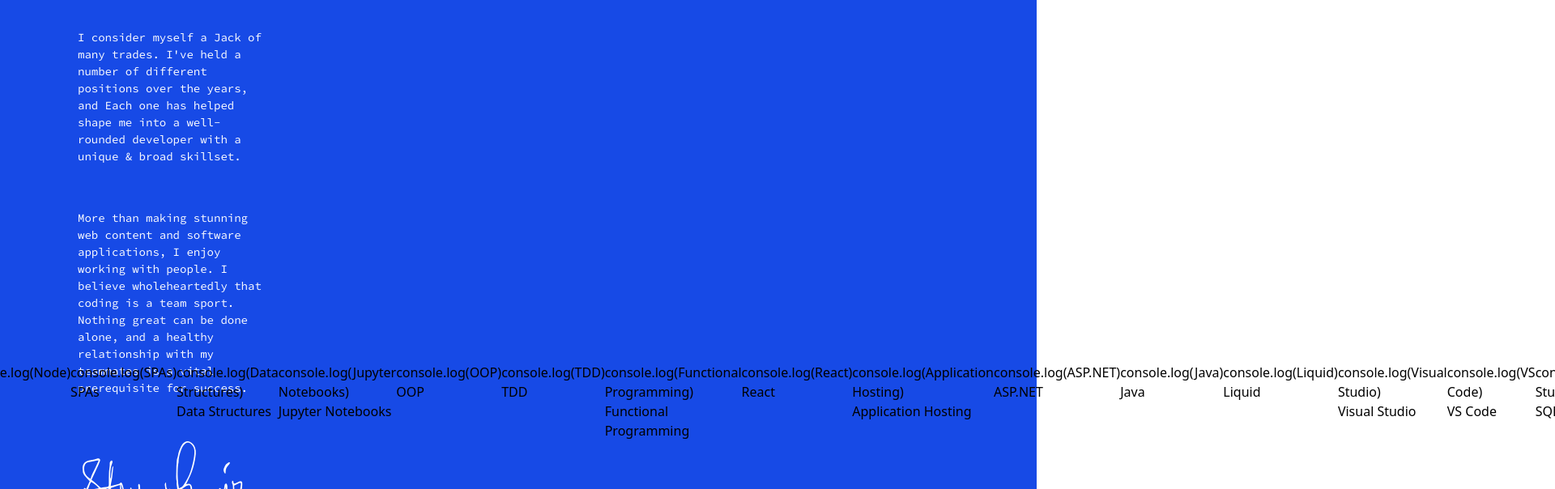
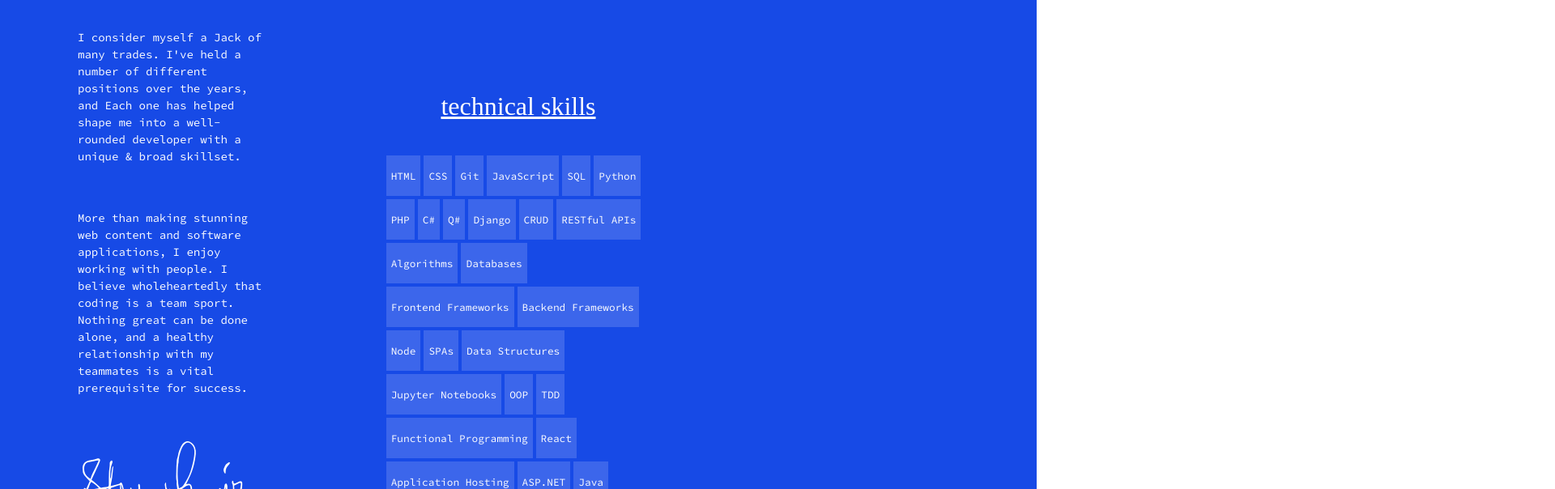
Before and after one commit to sklanier/Portfolio, a Next.js app: page / in a window 1280 px wide. Shown: the part 832-1436 px from the top of the page at 81% size, 1920 px wide, since content can reach past the window. Built offline with nearby package versions, Linux system fonts and the light colour scheme.

Commit message:
finished skillscard and skills

```diff
--- a/components/AboutSection/About.js
+++ b/components/AboutSection/About.js
@@ -11,8 +11,8 @@ const About = () => (
                 maybe something about how I love my wifey :)
             </div>
         </div>
-        <div className="flex items-center justify-center px-24 w-4/12">
-            <h1 className="aboutTitle underline">technical skills</h1>
+        <div className="flex-col items-center justify-center px-12 w-4/12 mt-36">
+            <h1 className="aboutTitle underline text-center">technical skills</h1>
             <Skills/>
         </div>
         <div className="px-24 w-4/12 text-right">
--- a/components/AboutSection/Skills/SkillCard.js
+++ b/components/AboutSection/Skills/SkillCard.js
@@ -1,10 +1,5 @@
-const SkillCard = ({skill}) => {
-    return(
-        <div>
-            console.log({skill})
-            <h1>{skill}</h1>
-        </div>
-    )
-};
+const SkillCard = ({skill}) => (
+    <span className="skillCard">{skill}</span>
+);
 
 export default SkillCard;
--- a/components/AboutSection/Skills/Skills.js
+++ b/components/AboutSection/Skills/Skills.js
@@ -3,7 +3,7 @@ import SkillCard from "./SkillCard";
 import { v4 } from 'uuid';
 
 const Skills = () => (
-    <section id="skills" className="flex h-10">
+    <section id="skills" className="flex flex-wrap mt-10">
         {skills_data.map((skill) => (
             <SkillCard key={v4()} skill={skill}/>
         ))}
--- a/styles/globals.css
+++ b/styles/globals.css
@@ -109,5 +109,12 @@
 }
 
 .skillCard{
-
+    margin:2px;
+    font-family: SourceCodePro-Regular;
+    font-size: 12.8px;
+    text-align: center;
+    background: #3C66EB;
+    color: #fff;
+    padding: 6px;
+    line-height: 38px;
 }
```
